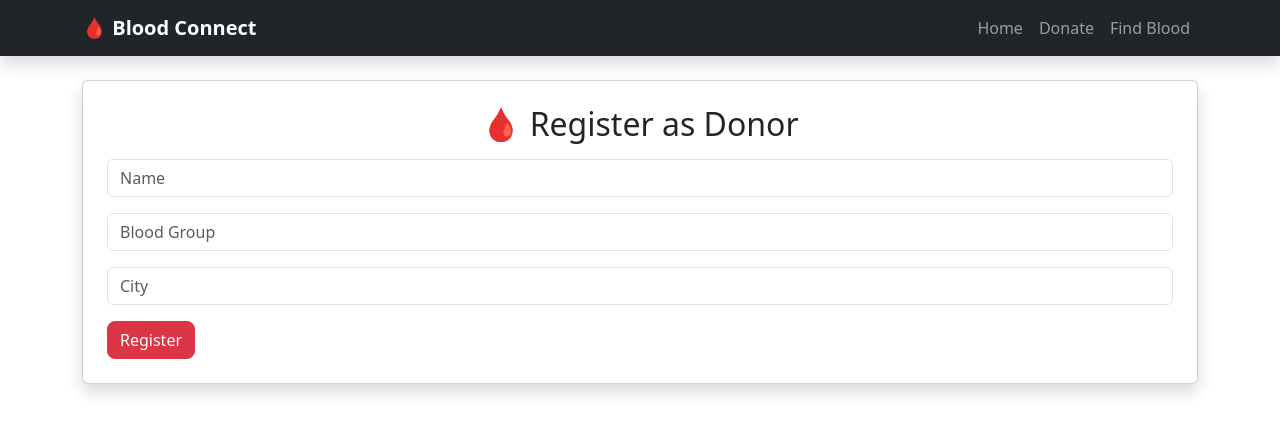
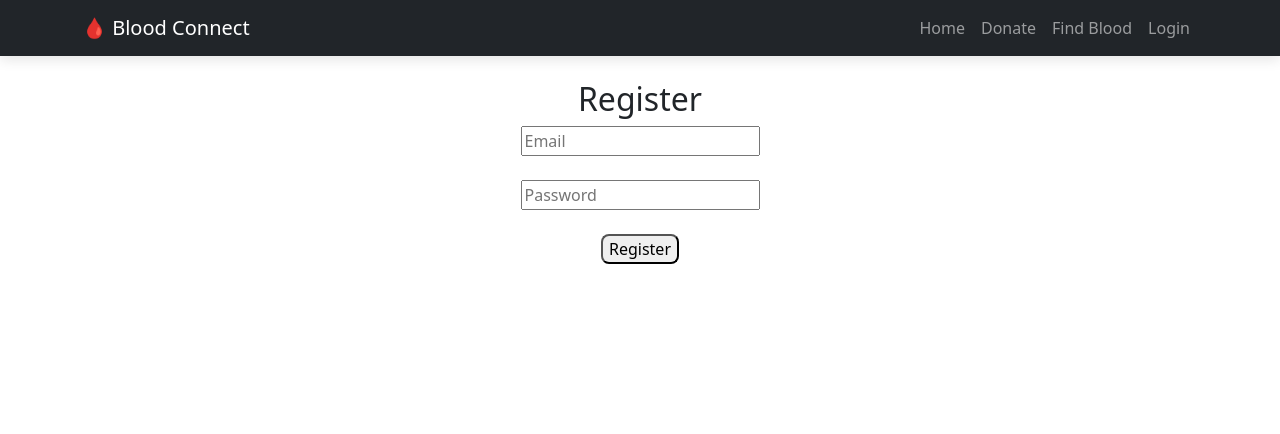
Before and after one commit to dhonicsk-dev/blood-donation-app, a React (Create React App) app in the folder frontend/: page /register in a window 1280 px wide. Shown: the top 434 px of the page. Built offline with nearby package versions, Linux system fonts and the light colour scheme.

Commit message:
final version

```diff
--- a/frontend/src/App.css
+++ b/frontend/src/App.css
@@ -1,13 +1,14 @@
-body {
-  background-color: #f8f9fa;
-}
-
-h1, h2 {
-  font-weight: bold;
+.navbar {
+  box-shadow: 0 4px 12px rgba(0,0,0,0.1);
 }
 
 .card {
-  border-radius: 12px;
+  border-radius: 15px;
+  transition: 0.3s;
+}
+
+.card:hover {
+  transform: translateY(-5px);
 }
 
 button {
--- a/frontend/src/App.js
+++ b/frontend/src/App.js
@@ -6,31 +6,71 @@ import "./App.css";
 import Home from "./pages/Home";
 import Register from "./pages/Register";
 import Donors from "./pages/Donors";
+import Login from "./pages/Login";
+import Admin from "./pages/Admin";
+
+import ProtectedRoute from "./components/ProtectedRoute";
 
 function App() {
+
+  const [user, setUser] = React.useState(localStorage.getItem("user"));
+
+React.useEffect(() => {
+  setUser(localStorage.getItem("user"));
+}, []);
+
+  const logout = () => {
+    localStorage.clear();
+    window.location.href = "/";
+  };
+
   return (
     <>
-      {/* 🔴 Navbar */}
-      <Navbar bg="dark" variant="dark" expand="lg" className="shadow">
+      {/* Navbar */}
+      <Navbar bg="dark" variant="dark" expand="lg" className="navbar">
         <Container>
-          <Navbar.Brand as={Link} to="/" style={{ fontWeight: "bold" }}>
-            🩸 Blood Connect
-          </Navbar.Brand>
+          <Navbar.Brand as={Link} to="/">🩸 Blood Connect</Navbar.Brand>
 
           <Nav className="ms-auto">
             <Nav.Link as={Link} to="/">Home</Nav.Link>
             <Nav.Link as={Link} to="/register">Donate</Nav.Link>
             <Nav.Link as={Link} to="/donors">Find Blood</Nav.Link>
+
+            {user ? (
+              <>
+                <span style={{ color: "white", marginRight: "10px" }}>
+                  {user}
+                </span>
+                <button className="btn btn-danger btn-sm" onClick={logout}>
+  Logout
+</button>
+              </>
+            ) : (
+              <Nav.Link as={Link} to="/login">Login</Nav.Link>
+            )}
           </Nav>
         </Container>
       </Navbar>
 
-      {/* 🔵 Page Content */}
+      {/* Pages */}
       <Container className="mt-4">
         <Routes>
           <Route path="/" element={<Home />} />
           <Route path="/register" element={<Register />} />
-          <Route path="/donors" element={<Donors />} />
+          <Route path="/login" element={<Login />} />
+
+          {/* 🔐 Protected routes */}
+          <Route path="/donors" element={
+            <ProtectedRoute>
+              <Donors />
+            </ProtectedRoute>
+          } />
+
+          <Route path="/admin" element={
+            <ProtectedRoute>
+              <Admin />
+            </ProtectedRoute>
+          } />
         </Routes>
       </Container>
     </>
@@ -38,3 +78,5 @@ function App() {
 }
 
 export default App;
+
+<Route path="/register" element={<Register />} />
--- a/frontend/src/Donors.js
+++ b/frontend/src/Donors.js
@@ -1,3 +1,6 @@
+if (!localStorage.getItem("token")) {
+  return <h3>Please login first 🔐</h3>;
+}
 import React, { useState, useEffect } from "react";
 import axios from "axios";
 
--- /dev/null
+++ b/frontend/src/components/ProtectedRoute.js
@@ -0,0 +1,14 @@
+import React from "react";
+import { Navigate } from "react-router-dom";
+
+function ProtectedRoute({ children }) {
+  const token = localStorage.getItem("token");
+
+  if (!token) {
+    return <Navigate to="/login" />;
+  }
+
+  return children;
+}
+
+export default ProtectedRoute;
--- /dev/null
+++ b/frontend/src/pages/Admin.js
@@ -0,0 +1,37 @@
+import React, { useEffect, useState } from "react";
+import axios from "axios";
+
+function Admin() {
+  const [donors, setDonors] = useState([]);
+
+  useEffect(() => {
+    axios.get("http://localhost:5000/api/donors")
+      .then(res => setDonors(res.data));
+  }, []);
+
+  const deleteDonor = async (id) => {
+    await axios.delete(`http://localhost:5000/api/donor/${id}`);
+    alert("Deleted ✅");
+    window.location.reload();
+  };
+
+  return (
+    <div>
+      <h2>🧑‍💼 Admin Panel</h2>
+
+      {donors.map(d => (
+        <div key={d._id} style={{ marginBottom: "10px" }}>
+          {d.name} - {d.bloodGroup} ({d.city})
+          <button
+            onClick={() => deleteDonor(d._id)}
+            style={{ marginLeft: "10px" }}
+          >
+            Delete
+          </button>
+        </div>
+      ))}
+    </div>
+  );
+}
+
+export default Admin;
--- a/frontend/src/pages/Donors.js
+++ b/frontend/src/pages/Donors.js
@@ -8,14 +8,19 @@ function Donors() {
   const [blood, setBlood] = useState("");
   const [city, setCity] = useState("");
 
+  // 📡 Fetch donors
   useEffect(() => {
     axios.get("http://localhost:5000/api/donors")
       .then(res => {
         setDonors(res.data);
         setFiltered(res.data);
+      })
+      .catch(() => {
+        console.log("Error fetching donors");
       });
   }, []);
 
+  // 🔍 Filter logic
   useEffect(() => {
     let result = donors;
 
@@ -31,6 +36,11 @@ function Donors() {
 
     setFiltered(result);
   }, [blood, city, donors]);
+
+  // 🔐 Protect page (MOVE DOWN HERE)
+  if (!localStorage.getItem("token")) {
+    return <h3>Please login first 🔐</h3>;
+  }
 
   return (
     <div>
@@ -58,9 +68,9 @@ function Donors() {
 
       {/* Donor Cards */}
       <Row>
-        {filtered.map((d, i) => (
-          <Col md={4} key={i}>
-            <Card className="p-3 mb-3 shadow-sm text-center">
+        {filtered.map((d) => (
+          <Col md={4} key={d._id}>
+            <Card className="p-3 mb-3 shadow-sm text-center card">
               <h5>{d.name}</h5>
               <h3 style={{ color: "#dc3545" }}>{d.bloodGroup}</h3>
               <p>📍 {d.city}</p>
@@ -71,7 +81,7 @@ function Donors() {
 
       {/* Empty State */}
       {filtered.length === 0 && (
-        <h5>No donors found 😔</h5>
+        <h5 className="text-center mt-3">No donors found 😔</h5>
       )}
     </div>
   );
--- a/frontend/src/pages/Login.js
+++ b/frontend/src/pages/Login.js
@@ -1,26 +1,55 @@
 import React, { useState } from "react";
 import axios from "axios";
+import { useNavigate } from "react-router-dom";
 
 function Login() {
-  const [form, setForm] = useState({ email: "", password: "" });
+  const navigate = useNavigate();
 
-  const handleChange = (e) =>
-    setForm({ ...form, [e.target.name]: e.target.value });
+  const [form, setForm] = useState({
+    email: "",
+    password: ""
+  });
 
   const handleLogin = async () => {
-    const res = await axios.post("http://localhost:5000/api/login", form);
+    try {
+      const res = await axios.post(
+        "http://localhost:5000/api/login",
+        form
+      );
 
-    localStorage.setItem("token", res.data.token);
+      localStorage.setItem("token", res.data.token);
+      localStorage.setItem("user", form.email);
 
-    alert("Login Success ✅");
+      alert("Login success ✅");
+
+      navigate("/"); // ✅ FIXED
+    } catch {
+      alert("Login failed ❌");
+    }
   };
 
   return (
-    <div>
+    <div style={{ textAlign: "center" }}>
       <h2>Login</h2>
 
-      <input name="email" placeholder="Email" onChange={handleChange} /><br /><br />
-      <input name="password" type="password" placeholder="Password" onChange={handleChange} /><br /><br />
+      <input
+        placeholder="Email"
+        value={form.email}
+        onChange={(e) =>
+          setForm({ ...form, email: e.target.value })
+        }
+      />
+      <br /><br />
+
+      <input
+        type="password"
+        placeholder="Password"
+        value={form.password}
+        onChange={(e) =>
+          setForm({ ...form, password: e.target.value })
+        }
+      />
+      <br /><br />
 
       <button onClick={handleLogin}>Login</button>
     </div>
--- a/frontend/src/pages/Register.js
+++ b/frontend/src/pages/Register.js
@@ -1,71 +1,51 @@
 import React, { useState } from "react";
 import axios from "axios";
-import { Form, Button, Card } from "react-bootstrap";
 
 function Register() {
-  // ✅ THIS WAS MISSING / WRONG
   const [form, setForm] = useState({
-    name: "",
-    bloodGroup: "",
-    city: ""
+    email: "",
+    password: ""
   });
 
-  const handleChange = (e) => {
-    setForm({
-      ...form,
-      [e.target.name]: e.target.value
-    });
-  };
+  const handleRegister = async () => {
+    try {
+      await axios.post(
+        "http://localhost:5000/api/register",
+        form
+      );
 
-  const handleSubmit = async (e) => {
-    e.preventDefault();
-
-    await axios.post("http://localhost:5000/api/donor", form);
-
-    alert("Donor Registered ✅");
-
-    // ✅ reset form (this caused your error earlier)
-    setForm({
-      name: "",
-      bloodGroup: "",
-      city: ""
-    });
+      alert("Registered successfully ✅");
+      window.location.href = "/login";
+    } catch {
+      alert("Registration failed ❌");
+    }
   };
 
   return (
-    <Card className="p-4 shadow">
-      <h2 className="mb-3 text-center">🩸 Register as Donor</h2>
+    <div style={{ textAlign: "center" }}>
+      <h2>Register</h2>
 
-      <Form onSubmit={handleSubmit}>
-        <Form.Control
-          name="name"
-          placeholder="Name"
-          value={form.name}
-          onChange={handleChange}
-          className="mb-3"
-        />
+      <input
+        placeholder="Email"
+        value={form.email}
+        onChange={(e) =>
+          setForm({ ...form, email: e.target.value })
+        }
+      />
+      <br /><br />
 
-        <Form.Control
-          name="bloodGroup"
-          placeholder="Blood Group"
-          value={form.bloodGroup}
-          onChange={handleChange}
-          className="mb-3"
-        />
+      <input
+        type="password"
+        placeholder="Password"
+        value={form.password}
+        onChange={(e) =>
+          setForm({ ...form, password: e.target.value })
+        }
+      />
+      <br /><br />
 
-        <Form.Control
-          name="city"
-          placeholder="City"
-          value={form.city}
-          onChange={handleChange}
-          className="mb-3"
-        />
-
-        <Button variant="danger" type="submit">
-          Register
-        </Button>
-      </Form>
-    </Card>
+      <button onClick={handleRegister}>Register</button>
+    </div>
   );
 }
 
```
Also changed, not shown: frontend/src/Home.js (+16 -18 lines), frontend/src/Login.js (+33 -39 lines), frontend/src/Navbar.js (+11 -0 lines).
